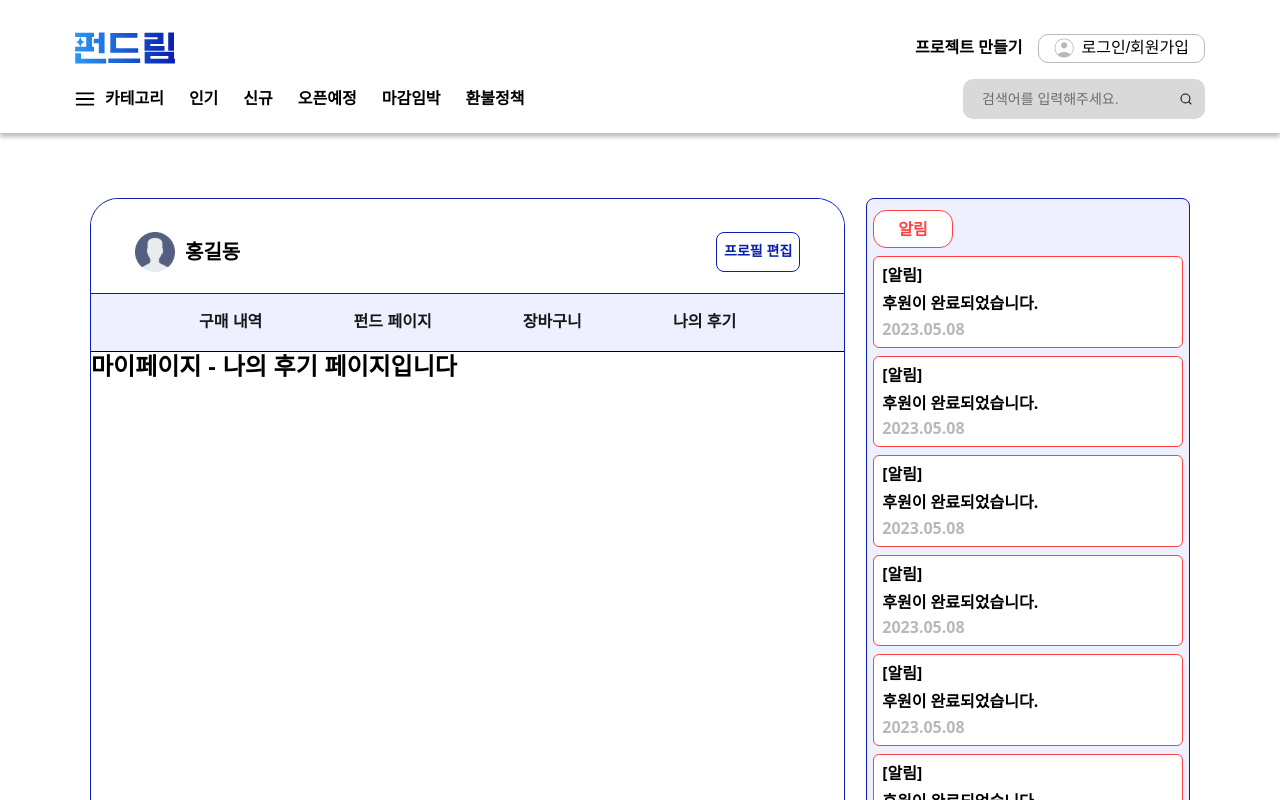
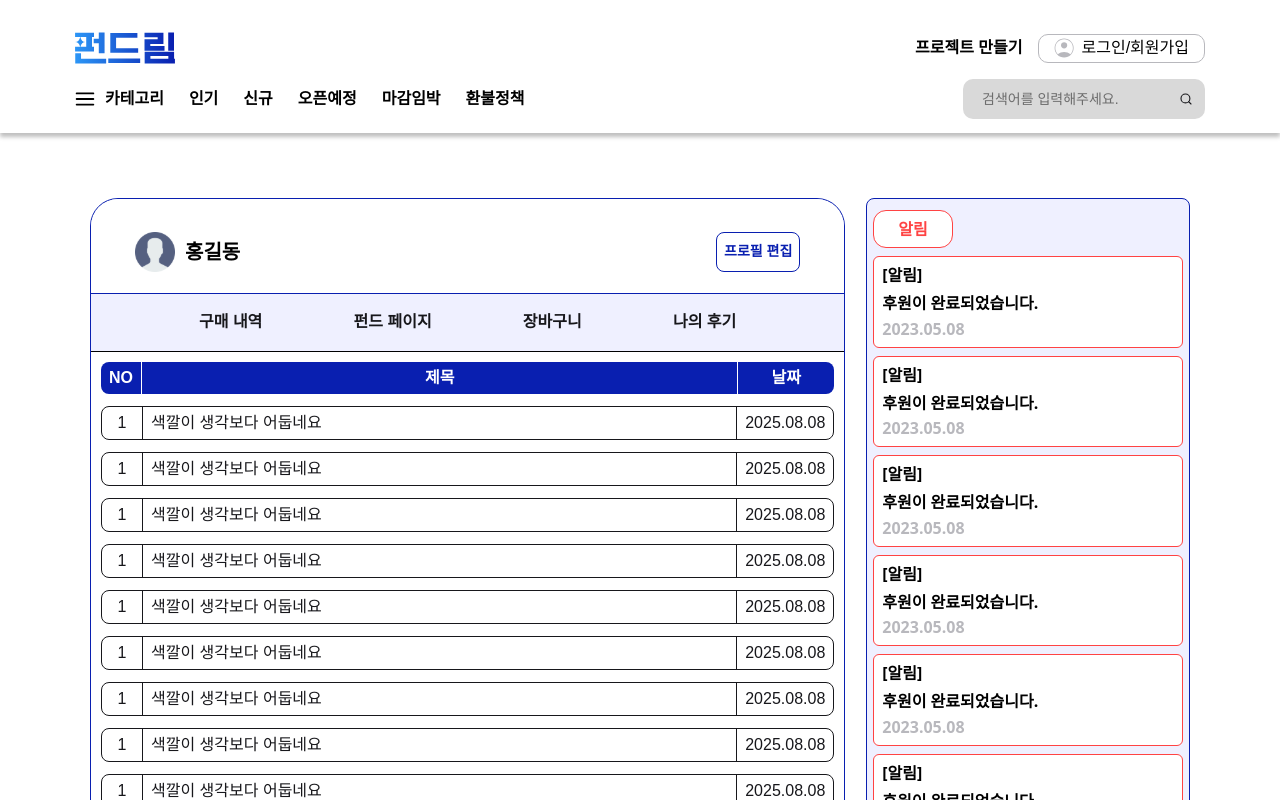
Before and after one commit to FRONTENDBOOTCAMP-13th/Final-11-Cutie, a Next.js app: page /accounts/myReview in a window 1280 px wide. Shown: the top 800 px of the page. Built offline with nearby package versions, Linux system fonts and the light colour scheme.

Commit message:
💄 add my review page

```diff
--- a/src/app/(main)/accounts/myReview/page.tsx
+++ b/src/app/(main)/accounts/myReview/page.tsx
@@ -1,7 +1,9 @@
+import { MyReviewTab } from '@components/tab/categoryTab';
+
 export default function Myreview() {
   return (
     <>
-      <h1 className="bold-24">마이페이지 - 나의 후기 페이지입니다</h1>
+      <MyReviewTab />
     </>
   );
 }
```
